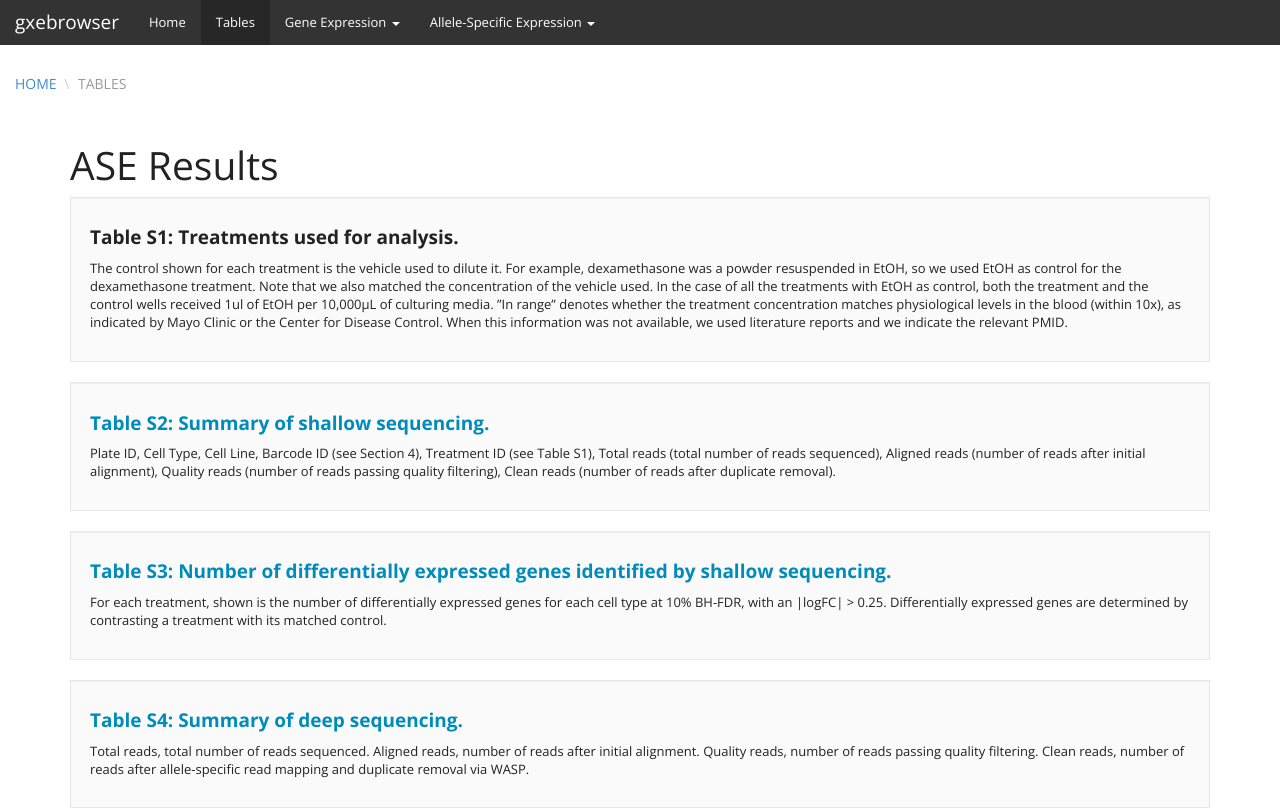
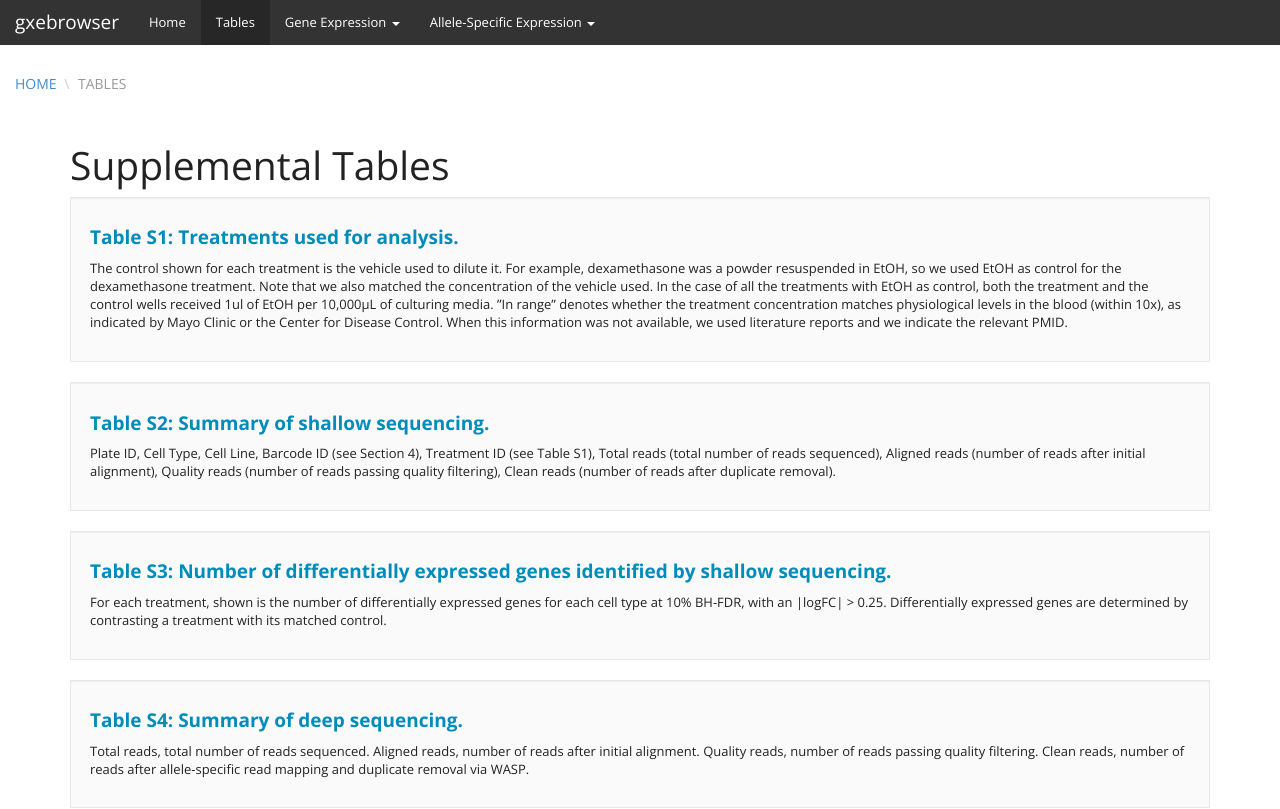
Before and after one commit to piquelab/GxE_browser, a plain HTML site: page tables.html in a window 1280 px wide. Shown: the top 809 px of the page. Drawn offline with nearby package versions, Linux system fonts and the light colour scheme.

Commit message:
Added missing table link, added .gitignore

```diff
--- a/tables.html
+++ b/tables.html
@@ -69,10 +69,10 @@
     <!-- Page Content -->
     <div class="container">
 
-      <h1>ASE Results</h1>
+      <h1>Supplemental Tables</h1>
 
       <div class="well">
-        <h4 class="caption">Table S1: Treatments used for analysis.</h4>
+        <h4 class="caption"><a href="Tables/Treatments.xlsx">Table S1: Treatments used for analysis.</a></h4>
         <p class="caption">The control shown for each treatment is the vehicle used to dilute it. For example,
         dexamethasone was a powder resuspended in EtOH, so we used EtOH as control for the dexamethasone treatment. Note that we also matched the concentration of the vehicle used. In the case of all the treatments with EtOH as control, both the treatment and the control wells received 1ul of EtOH per 10,000&micro;L of culturing media. ”In range” denotes whether the treatment concentration matches physiological levels in the blood (within 10x), as indicated by Mayo Clinic or the Center for Disease Control. When this information was not available, we used literature reports and we indicate the relevant PMID.</p>
       </div>
```
Also changed, not shown: 1 other file.
